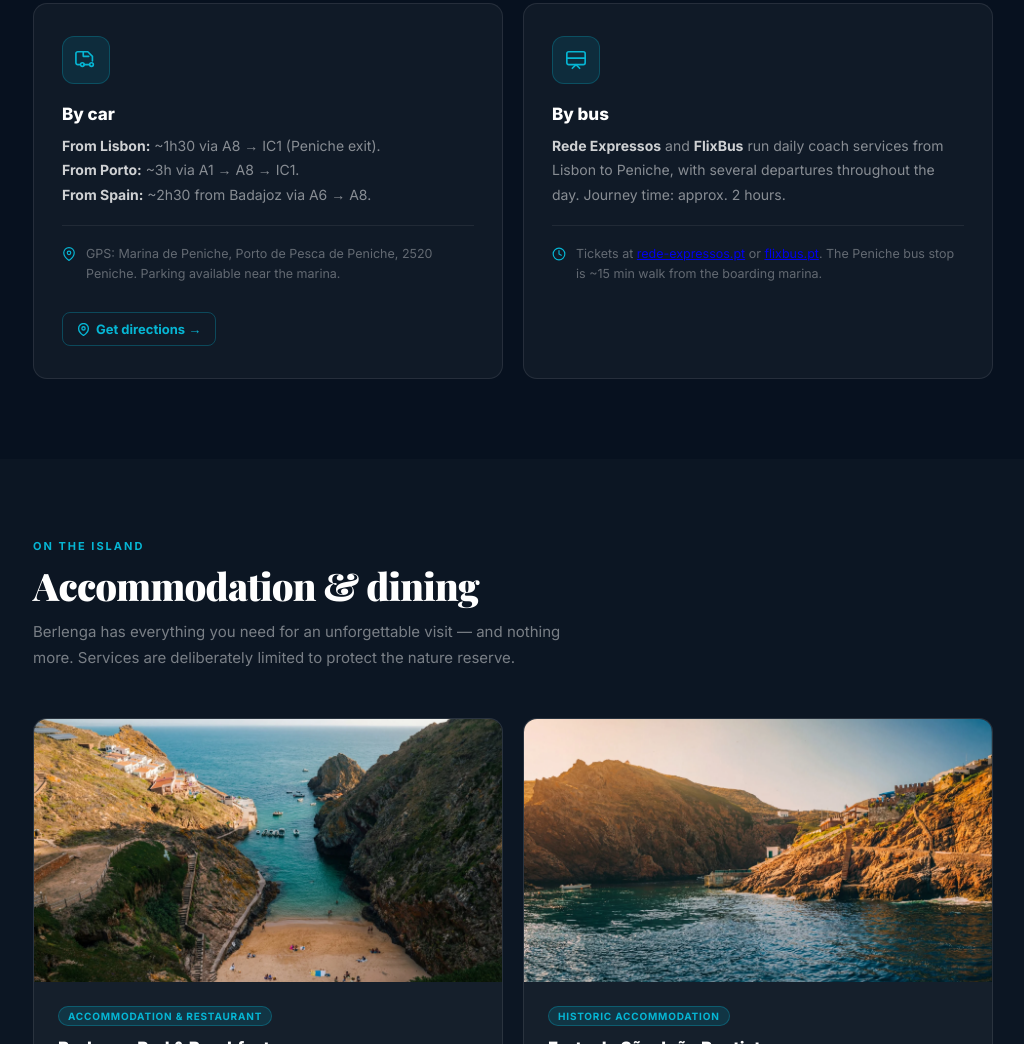
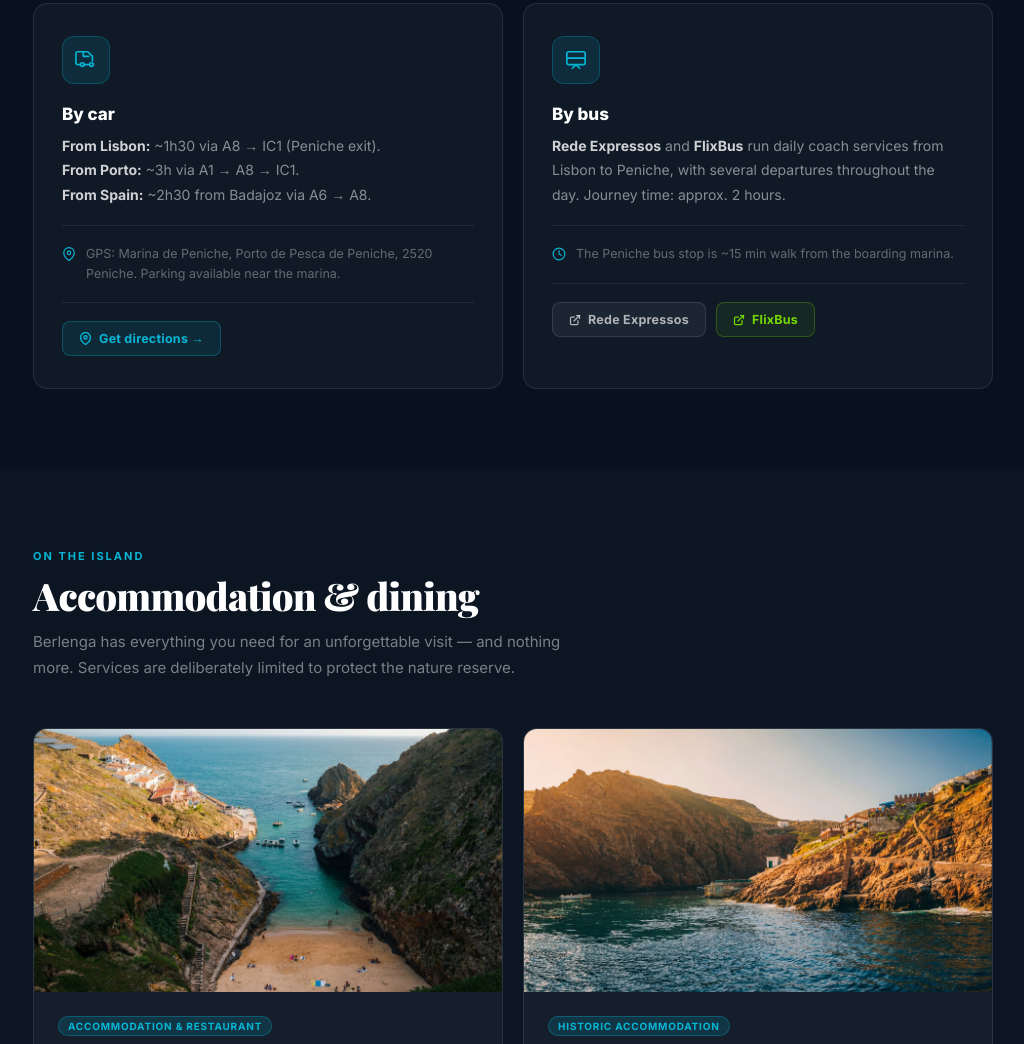
Before and after one commit to rodolfoespinho/viamar-holding, a plain HTML site: page ilha.html in a window 1280 px wide. Shown: the part 855-1899 px from the top of the page, without its empty margins (127-1151 px from the left). Drawn offline with nearby package versions, Linux system fonts and the light colour scheme; a web font is replaced by a local one.

Commit message:
Redesign transport card CTAs for clarity and visual hierarchy
Replace inline-styled link and embedded text links with proper CSS classes:
- Car card: clean aqua pill button "Calcular rota →" with pin icon
- Bus card: two distinct link buttons — Rede Expressos (neutral) and FlixBus (green brand colour)
- Move bus stop note to separate detail row; remove links from body text
- Add .tc-links, .tc-link-btn, .tc-link-btn.aqua, .tc-link-btn.flix CSS classes

Co-Authored-By: Claude Sonnet 4.6 <noreply@anthropic.com>

```diff
--- a/ilha.html
+++ b/ilha.html
@@ -146,6 +146,23 @@
   .tc-detail-icon { flex-shrink: 0; margin-top: 1px; color: var(--aqua); }
   .tc-detail-icon svg { width: 14px; height: 14px; stroke: var(--aqua); }
   .tc-detail-text { font-size: 12.5px; color: rgba(255,255,255,0.35); line-height: 1.6; }
+  .tc-links {
+    margin-top: 18px; padding-top: 18px; border-top: 1px solid rgba(255,255,255,0.07);
+    display: flex; gap: 10px; flex-wrap: wrap;
+  }
+  .tc-link-btn {
+    display: inline-flex; align-items: center; gap: 7px;
+    font-size: 12.5px; font-weight: 700; letter-spacing: 0.02em;
+    padding: 9px 16px; border-radius: 8px; text-decoration: none;
+    transition: background .2s, border-color .2s, color .2s;
+    color: rgba(255,255,255,0.65); background: rgba(255,255,255,0.05); border: 1px solid rgba(255,255,255,0.1);
+  }
+  .tc-link-btn:hover { background: rgba(255,255,255,0.09); border-color: rgba(255,255,255,0.22); color: #fff; }
+  .tc-link-btn svg { flex-shrink: 0; }
+  .tc-link-btn.aqua { background: rgba(6,182,212,0.1); border-color: rgba(6,182,212,0.3); color: var(--aqua); }
+  .tc-link-btn.aqua:hover { background: rgba(6,182,212,0.2); border-color: rgba(6,182,212,0.5); }
+  .tc-link-btn.flix { background: rgba(115,215,0,0.07); border-color: rgba(115,215,0,0.28); color: #73d700; }
+  .tc-link-btn.flix:hover { background: rgba(115,215,0,0.14); border-color: rgba(115,215,0,0.45); }
 
   /* ── island facilities ── */
   .island-grid { display: grid; grid-template-columns: repeat(2, 1fr); gap: 20px; }
@@ -330,10 +347,10 @@
           <div class="tc-detail-icon"><svg viewBox="0 0 24 24" fill="none" stroke="currentColor" stroke-width="2" stroke-linecap="round" stroke-linejoin="round"><path d="M21 10c0 7-9 13-9 13s-9-6-9-13a9 9 0 0 1 18 0z"/><circle cx="12" cy="10" r="3"/></svg></div>
           <div class="tc-detail-text" data-i18n="ilha.car.gps">GPS: Marina de Peniche, Porto de Pesca de Peniche, 2520 Peniche. Parque de estacionamento disponível junto à marina.</div>
         </div>
-        <div class="tc-detail" style="border-top:none; padding-top:10px;">
-          <a href="https://www.google.com/maps/dir/?api=1&destination=Marina+de+Peniche%2C+Porto+de+Pesca%2C+2520+Peniche+Portugal" target="_blank" rel="noopener" style="display:inline-flex;align-items:center;gap:6px;font-size:13px;font-weight:700;color:var(--aqua);text-decoration:none;padding:8px 14px;border:1px solid rgba(6,182,212,0.3);border-radius:8px;transition:background .2s;" onmouseover="this.style.background='rgba(6,182,212,0.08)'" onmouseout="this.style.background=''" data-i18n="ilha.car.mapsbtn">
+        <div class="tc-links">
+          <a href="https://www.google.com/maps/dir/?api=1&destination=Marina+de+Peniche%2C+Porto+de+Pesca%2C+2520+Peniche+Portugal" target="_blank" rel="noopener" class="tc-link-btn aqua">
             <svg width="13" height="13" viewBox="0 0 24 24" fill="none" stroke="currentColor" stroke-width="2.5" stroke-linecap="round" stroke-linejoin="round"><path d="M21 10c0 7-9 13-9 13s-9-6-9-13a9 9 0 0 1 18 0z"/><circle cx="12" cy="10" r="3"/></svg>
-            Calcular rota →
+            <span data-i18n="ilha.car.mapsbtn">Calcular rota →</span>
           </a>
         </div>
       </div>
@@ -349,7 +366,17 @@
         </div>
         <div class="tc-detail">
           <div class="tc-detail-icon"><svg viewBox="0 0 24 24" fill="none" stroke="currentColor" stroke-width="2" stroke-linecap="round" stroke-linejoin="round"><circle cx="12" cy="12" r="10"/><polyline points="12 6 12 12 16 14"/></svg></div>
-          <div class="tc-detail-text" data-i18n="ilha.bus.note">Bilhetes em <a href="https://www.rede-expressos.pt" target="_blank" rel="noopener">rede-expressos.pt</a> ou <a href="https://www.flixbus.pt" target="_blank" rel="noopener">flixbus.pt</a>. A paragem de Peniche fica a ~15 min a pé da marina de embarque.</div>
+          <div class="tc-detail-text" data-i18n="ilha.bus.note">A paragem de Peniche fica a ~15 min a pé da marina de embarque.</div>
+        </div>
+        <div class="tc-links">
+          <a href="https://www.rede-expressos.pt" target="_blank" rel="noopener" class="tc-link-btn">
+            <svg width="12" height="12" viewBox="0 0 24 24" fill="none" stroke="currentColor" stroke-width="2.5" stroke-linecap="round" stroke-linejoin="round"><path d="M18 13v6a2 2 0 0 1-2 2H5a2 2 0 0 1-2-2V8a2 2 0 0 1 2-2h6"/><polyline points="15 3 21 3 21 9"/><line x1="10" y1="14" x2="21" y2="3"/></svg>
+            Rede Expressos
+          </a>
+          <a href="https://www.flixbus.pt" target="_blank" rel="noopener" class="tc-link-btn flix">
+            <svg width="12" height="12" viewBox="0 0 24 24" fill="none" stroke="currentColor" stroke-width="2.5" stroke-linecap="round" stroke-linejoin="round"><path d="M18 13v6a2 2 0 0 1-2 2H5a2 2 0 0 1-2-2V8a2 2 0 0 1 2-2h6"/><polyline points="15 3 21 3 21 9"/><line x1="10" y1="14" x2="21" y2="3"/></svg>
+            FlixBus
+          </a>
         </div>
       </div>
 
@@ -522,10 +549,10 @@
       'ilha.car.title': 'De carro',
       'ilha.car.body': '<strong>De Lisboa:</strong> ~1h30 via A8 → IC1 (saída Peniche).<br><strong>Do Porto:</strong> ~3h via A1 → A8 → IC1.<br><strong>De Espanha:</strong> ~2h30 de Badajoz via A6 → A8.',
       'ilha.car.gps': 'GPS: Marina de Peniche, Porto de Pesca de Peniche, 2520 Peniche. Parque de estacionamento disponível junto à marina.',
-      'ilha.car.mapsbtn': '<svg width="13" height="13" viewBox="0 0 24 24" fill="none" stroke="currentColor" stroke-width="2.5" stroke-linecap="round" stroke-linejoin="round"><path d="M21 10c0 7-9 13-9 13s-9-6-9-13a9 9 0 0 1 18 0z"/><circle cx="12" cy="10" r="3"/></svg> Calcular rota →',
+      'ilha.car.mapsbtn': 'Calcular rota →',
       'ilha.bus.title': 'De autocarro',
       'ilha.bus.body': '<strong>Rede Expressos</strong> e <strong>FlixBus</strong> operam ligações diárias entre Lisboa e Peniche com várias partidas ao longo do dia. Duração aproximada: 2 horas.',
-      'ilha.bus.note': 'Bilhetes em <a href="https://www.rede-expressos.pt" target="_blank" rel="noopener">rede-expressos.pt</a> ou <a href="https://www.flixbus.pt" target="_blank" rel="noopener">flixbus.pt</a>. A paragem de Peniche fica a ~15 min a pé da marina de embarque.',
+      'ilha.bus.note': 'A paragem de Peniche fica a ~15 min a pé da marina de embarque.',
       'ilha.s2.tag': 'Na ilha',
       'ilha.s2.title': 'Alojamento e restauração',
       'ilha.s2.sub': 'A Berlenga tem o essencial para tornar a visita inesquecível — sem o supérfluo. Os serviços disponíveis são deliberadamente limitados para proteger a reserva natural.',
@@ -578,10 +605,10 @@
       'ilha.car.title': 'By car',
       'ilha.car.body': '<strong>From Lisbon:</strong> ~1h30 via A8 → IC1 (Peniche exit).<br><strong>From Porto:</strong> ~3h via A1 → A8 → IC1.<br><strong>From Spain:</strong> ~2h30 from Badajoz via A6 → A8.',
       'ilha.car.gps': 'GPS: Marina de Peniche, Porto de Pesca de Peniche, 2520 Peniche. Parking available near the marina.',
-      'ilha.car.mapsbtn': '<svg width="13" height="13" viewBox="0 0 24 24" fill="none" stroke="currentColor" stroke-width="2.5" stroke-linecap="round" stroke-linejoin="round"><path d="M21 10c0 7-9 13-9 13s-9-6-9-13a9 9 0 0 1 18 0z"/><circle cx="12" cy="10" r="3"/></svg> Get directions →',
+      'ilha.car.mapsbtn': 'Get directions →',
       'ilha.bus.title': 'By bus',
       'ilha.bus.body': '<strong>Rede Expressos</strong> and <strong>FlixBus</strong> run daily coach services from Lisbon to Peniche, with several departures throughout the day. Journey time: approx. 2 hours.',
-      'ilha.bus.note': 'Tickets at <a href="https://www.rede-expressos.pt" target="_blank" rel="noopener">rede-expressos.pt</a> or <a href="https://www.flixbus.pt" target="_blank" rel="noopener">flixbus.pt</a>. The Peniche bus stop is ~15 min walk from the boarding marina.',
+      'ilha.bus.note': 'The Peniche bus stop is ~15 min walk from the boarding marina.',
       'ilha.s2.tag': 'On the island',
       'ilha.s2.title': 'Accommodation & dining',
       'ilha.s2.sub': 'Berlenga has everything you need for an unforgettable visit — and nothing more. Services are deliberately limited to protect the nature reserve.',
@@ -634,10 +661,10 @@
       'ilha.car.title': 'En coche',
       'ilha.car.body': '<strong>Desde Lisboa:</strong> ~1h30 por A8 → IC1 (salida Peniche).<br><strong>Desde Oporto:</strong> ~3h por A1 → A8 → IC1.<br><strong>Desde España:</strong> ~2h30 desde Badajoz por A6 → A8.',
       'ilha.car.gps': 'GPS: Marina de Peniche, Porto de Pesca de Peniche, 2520 Peniche. Aparcamiento disponible junto a la marina.',
-      'ilha.car.mapsbtn': '<svg width="13" height="13" viewBox="0 0 24 24" fill="none" stroke="currentColor" stroke-width="2.5" stroke-linecap="round" stroke-linejoin="round"><path d="M21 10c0 7-9 13-9 13s-9-6-9-13a9 9 0 0 1 18 0z"/><circle cx="12" cy="10" r="3"/></svg> Cómo llegar →',
+      'ilha.car.mapsbtn': 'Cómo llegar →',
       'ilha.bus.title': 'En autobús',
       'ilha.bus.body': '<strong>Rede Expressos</strong> y <strong>FlixBus</strong> operan servicios de autocar diarios desde Lisboa a Peniche, con varias salidas a lo largo del día. Duración aproximada: 2 horas.',
-      'ilha.bus.note': 'Billetes en <a href="https://www.rede-expressos.pt" target="_blank" rel="noopener">rede-expressos.pt</a> o <a href="https://www.flixbus.pt" target="_blank" rel="noopener">flixbus.pt</a>. La parada de Peniche está a ~15 min a pie de la marina de embarque.',
+      'ilha.bus.note': 'La parada de Peniche está a ~15 min a pie de la marina de embarque.',
       'ilha.s2.tag': 'En la isla',
       'ilha.s2.title': 'Alojamiento y restauración',
       'ilha.s2.sub': 'Berlenga tiene lo esencial para hacer la visita inolvidable — sin superfluidades. Los servicios son deliberadamente limitados para proteger la reserva natural.',
@@ -690,10 +717,10 @@
       'ilha.car.title': 'En voiture',
       'ilha.car.body': "<strong>Depuis Lisbonne :</strong> ~1h30 via A8 → IC1 (sortie Peniche).<br><strong>Depuis Porto :</strong> ~3h via A1 → A8 → IC1.<br><strong>Depuis l'Espagne :</strong> ~2h30 depuis Badajoz via A6 → A8.",
       'ilha.car.gps': "GPS : Marina de Peniche, Porto de Pesca de Peniche, 2520 Peniche. Parking disponible à proximité de la marina.",
-      'ilha.car.mapsbtn': '<svg width="13" height="13" viewBox="0 0 24 24" fill="none" stroke="currentColor" stroke-width="2.5" stroke-linecap="round" stroke-linejoin="round"><path d="M21 10c0 7-9 13-9 13s-9-6-9-13a9 9 0 0 1 18 0z"/><circle cx="12" cy="10" r="3"/></svg> Calculer l\'itinéraire →',
+      'ilha.car.mapsbtn': "Calculer l'itinéraire →",
       'ilha.bus.title': 'En bus',
       'ilha.bus.body': "<strong>Rede Expressos</strong> et <strong>FlixBus</strong> assurent des liaisons quotidiennes en autocar depuis Lisbonne jusqu'à Peniche, avec plusieurs départs dans la journée. Durée approximative : 2 heures.",
-      'ilha.bus.note': 'Billets sur <a href="https://www.rede-expressos.pt" target="_blank" rel="noopener">rede-expressos.pt</a> ou <a href="https://www.flixbus.pt" target="_blank" rel="noopener">flixbus.pt</a>. L\'arrêt de Peniche est à ~15 min à pied de la marina d\'embarquement.',
+      'ilha.bus.note': "L'arrêt de Peniche est à ~15 min à pied de la marina d'embarquement.",
       'ilha.s2.tag': "Sur l'île",
       'ilha.s2.title': 'Hébergement et restauration',
       'ilha.s2.sub': "Berlenga a tout le nécessaire pour une visite inoubliable — sans le superflu. Les services sont délibérément limités pour protéger la réserve naturelle.",
```
